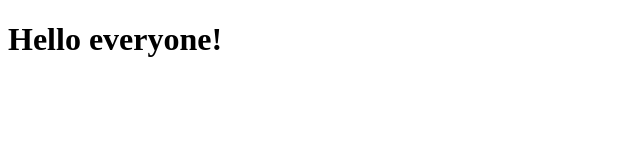
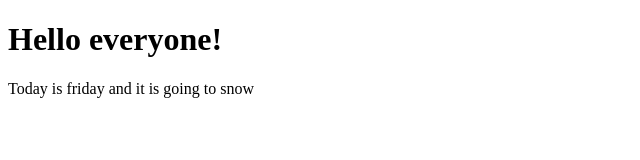
Before and after one commit to iqholmes/git-fun-2, a plain HTML site: page index.html in a window 1280 px wide. Shown: the whole page, without its empty margins (0-640 px from the left). Drawn offline with Linux system fonts and the light colour scheme.

Commit message:
added new paragraph

```diff
--- a/index.html
+++ b/index.html
@@ -8,5 +8,7 @@
   </head>
   <body>
     <h1>Hello everyone!</h1>
+
+    <p>Today is friday and it is going to snow</p>
   </body>
 </html>
```
